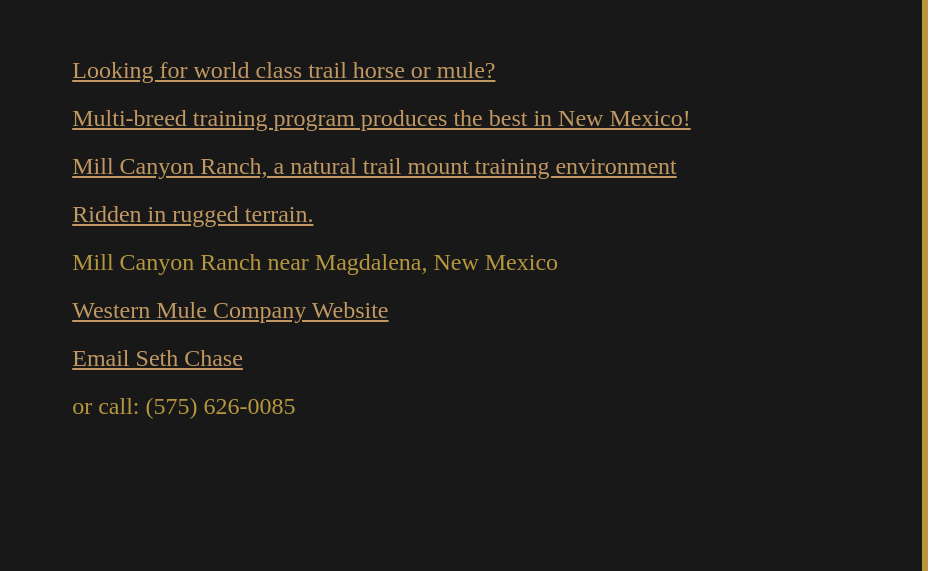
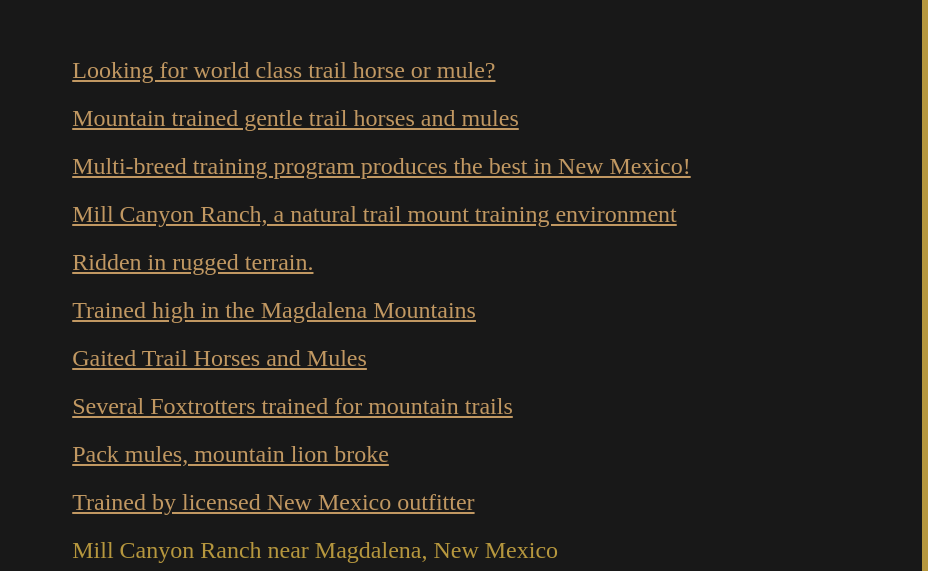
Before and after one commit to MillCanyonRanch/trail-mount, a plain HTML site: page index.html in a window 1280 px wide. Shown: the part 156-727 px from the top of the page, 344-1280 px from the left. Drawn offline with nearby package versions, Linux system fonts and the light colour scheme.

Commit message:
Add files via upload

```diff
--- a/index.html
+++ b/index.html
@@ -4,7 +4,7 @@
 <head>
   <meta charset="utf-8">
   <title>Mountain Trail Horse</title>
-  <meta name="description" content="">
+  <meta name="description" content="Gaited and non-gaited trail horses and mules, trained in rugged mountain environments">
   <meta name="viewport" content="width=device-width, initial-scale=1">
   <link rel="stylesheet" href="main.css">
 </head>
@@ -26,23 +26,53 @@
     <div id="footer">
         <div id="contact_info">
           <p>
-            <a href="https://OutfitterTrailHorses.github.io/webpage" >
+            <a href="https://millcanyonranch.github.io/magdalena" >
               <span>Looking for world class trail horse or mule?</span>
             </a>
           </p>
           <p>
-            <a href="https://sethchasenewmexico.github.io/webpage">
+            <a href="https://millcanyonranch.github.io/trailmount" >
+              <span>Mountain trained gentle trail horses and mules</span>
+            </a>
+          </p>
+          <p>
+            <a href="https://millcanyonranch.github.io/trailhorse">
               <span>Multi-breed training program produces the best in New Mexico!</span>
             </a>
           </p>
           <p>
-            <a href="https://millcanyonranch.github.io/webpage">
+            <a href="https://millcanyonranch.github.io/trailmule">
               <span>Mill Canyon Ranch, a natural trail mount training environment</span>
             </a>
           </p>
           <p>
-            <a href="https://sethchasemules.github.io/webpage">
+            <a href="https://millcanyonranch.github.io/wildernessmount">
               <span>Ridden in rugged terrain.</span>
+            </a>
+          </p>
+          <p>
+            <a href="https://millcanyonranch.github.io/newmexico">
+              <span>Trained high in the Magdalena Mountains</span>
+            </a>
+          </p>
+          <p>
+            <a href="https://millcanyonranch.github.io/gaitedhorse">
+              <span>Gaited Trail Horses and Mules</span>
+            </a>
+          </p>
+          <p>
+            <a href="https://millcanyonranch.github.io/gaitedmule">
+              <span>Several Foxtrotters trained for mountain trails</span>
+            </a>
+          </p>
+          <p>
+            <a href="https://millcanyonranch.github.io/foxtrotter">
+              <span>Pack mules, mountain lion broke</span>
+            </a>
+          </p>
+          <p>
+            <a href="https://millcanyonranch.github.io/outfitter">
+              <span>Trained by licensed New Mexico outfitter</span>
             </a>
           </p>
           <p>Mill Canyon Ranch near Magdalena, New Mexico</p>
```
